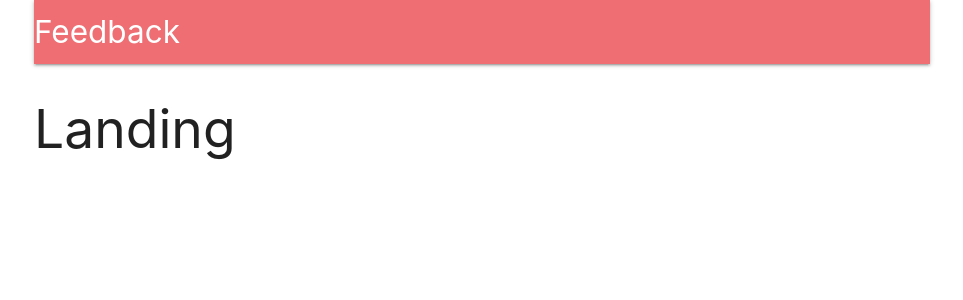
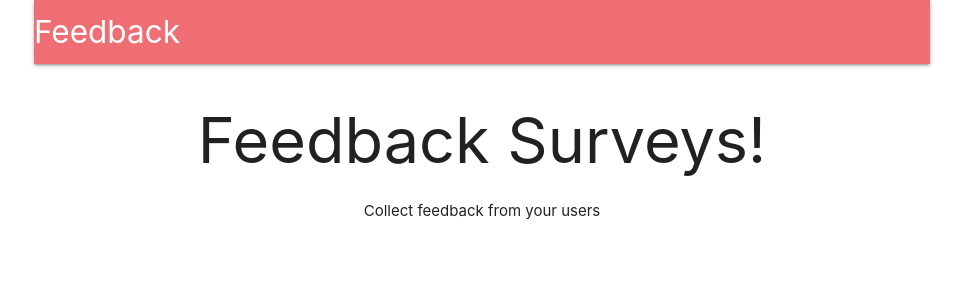
Before and after one commit to ypa/express-react, a React (Create React App) app in the folder client/: page / in a window 1280 px wide. Shown: the top 300 px of the page, without its empty margins (158-1121 px from the left). Built offline with nearby package versions, Linux system fonts and the light colour scheme; no server answers.

Commit message:
Add Landing Component

```diff
--- a/client/src/components/App.js
+++ b/client/src/components/App.js
@@ -4,9 +4,9 @@
 import * as actions from '../actions';
 
 import Header from './Header';
+import Landing from './Landing';
 const Dashboard = () => <h2>Dashboard</h2>;
 const SurveyNew = () => <h2>SurveyNew</h2>;
-const Landing = () => <h2>Landing</h2>;
 
 class App extends Component {
   componentDidMount() {
--- /dev/null
+++ b/client/src/components/Landing.js
@@ -0,0 +1,12 @@
+import React from 'react';
+
+const Landing = () => {
+  return (
+    <div style={{ textAlign: 'center' }}>
+      <h1>Feedback Surveys!</h1>
+      Collect feedback from your users
+    </div>
+  );
+};
+
+export default Landing;
```
